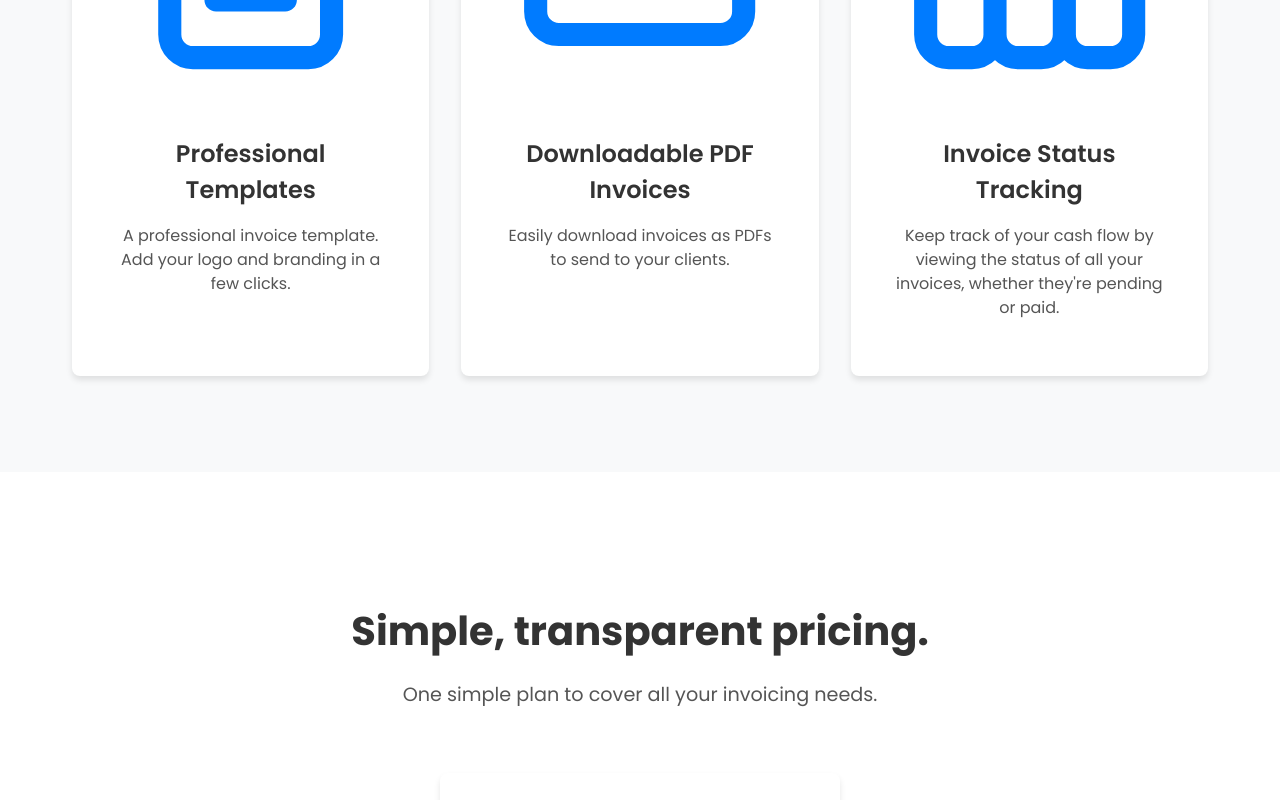
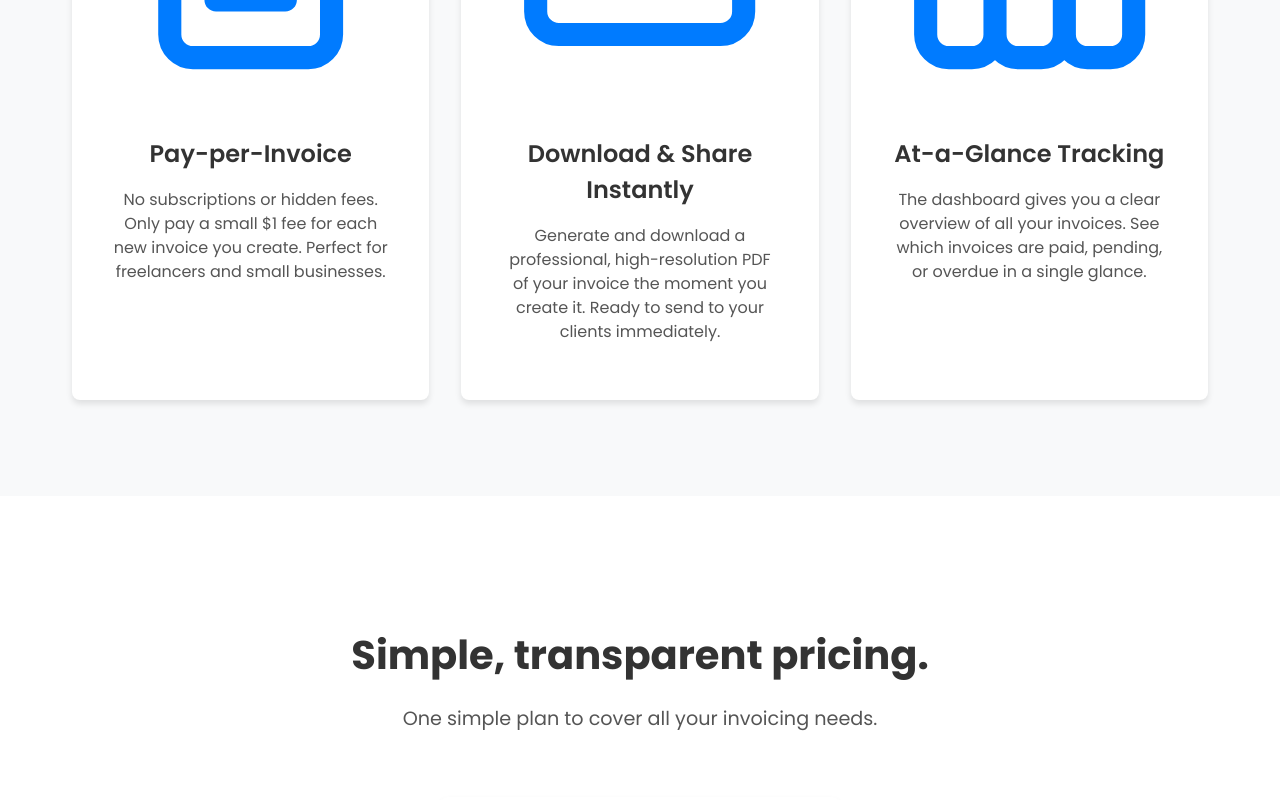
Before and after one commit to SliderCO-007/swift-invoice, a Vue app: page / in a window 1280 px wide. Shown: the part 1280-2080 px from the top of the page. Built offline with nearby package versions, Linux system fonts and the light colour scheme; no server answers.

Commit message:
tons of changes for functionality

```diff
--- a/src/components/LandingPage.vue
+++ b/src/components/LandingPage.vue
@@ -45,22 +45,22 @@
               <div class="feature-icon">
                 <IconPDF />
               </div>
-              <h3 class="feature-title">Professional Templates</h3>
-              <p class="feature-description">A professional invoice template. Add your logo and branding in a few clicks.</p>
+              <h3 class="feature-title">Pay-per-Invoice</h3>
+              <p class="feature-description">No subscriptions or hidden fees. Only pay a small $1 fee for each new invoice you create. Perfect for freelancers and small businesses.</p>
             </div>
             <div class="feature-card">
               <div class="feature-icon">
                 <IconEmail />
               </div>
-              <h3 class="feature-title">Downloadable PDF Invoices</h3>
-              <p class="feature-description">Easily download invoices as PDFs to send to your clients.</p>
+              <h3 class="feature-title">Download & Share Instantly</h3>
+              <p class="feature-description">Generate and download a professional, high-resolution PDF of your invoice the moment you create it. Ready to send to your clients immediately.</p>
             </div>
             <div class="feature-card">
               <div class="feature-icon">
                 <IconAnalytics />
               </div>
-              <h3 class="feature-title">Invoice Status Tracking</h3>
-              <p class="feature-description">Keep track of your cash flow by viewing the status of all your invoices, whether they're pending or paid.</p>
+              <h3 class="feature-title">At-a-Glance Tracking</h3>
+              <p class="feature-description">The dashboard gives you a clear overview of all your invoices. See which invoices are paid, pending, or overdue in a single glance.</p>
             </div>
           </div>
         </div>
@@ -96,7 +96,7 @@
 
     <footer class="footer">
       <div class="container">
-        <p>&copy; 2024 Swift Invoice. All rights reserved.</p>
+        <p>&copy; 2026 Swift Invoice. All rights reserved.</p>
       </div>
     </footer>
   </div>
```
Also changed, not shown: 15 other files (tests, documents, lock files or other folders).
